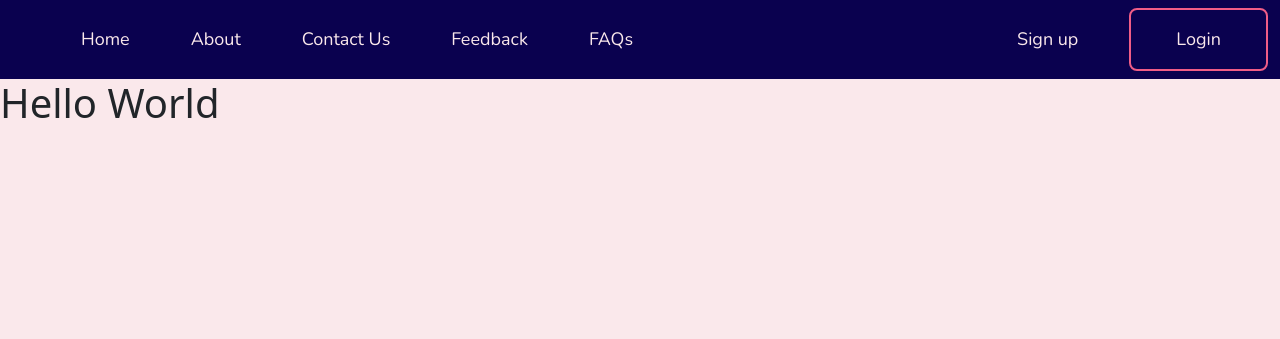
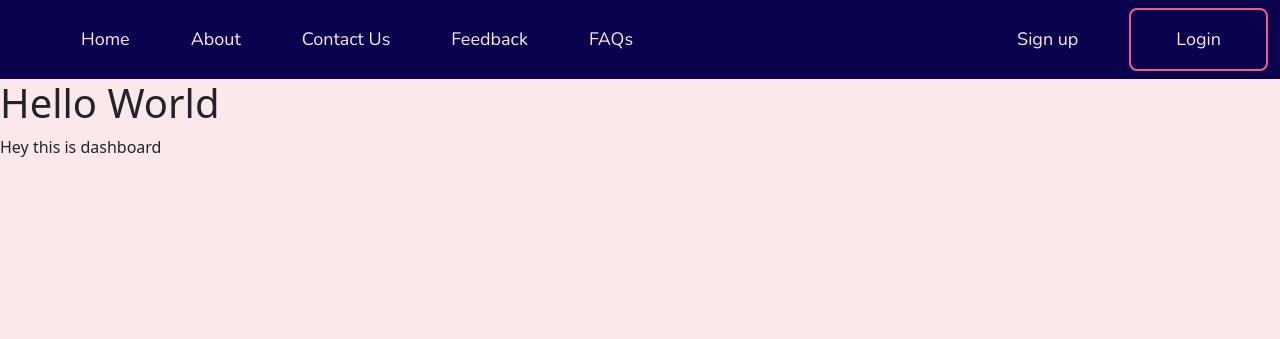
Before and after one commit to coding-geek21/Eduvive, a Django app: page /appdashboard/dashboard/ in a window 1280 px wide. Shown: the top 339 px of the page. Run offline with Django 3.2, Linux system fonts and the light colour scheme.

Commit message:
just added para

```diff
--- a/Eduvive/templates/appdashboard/dashboard.html
+++ b/Eduvive/templates/appdashboard/dashboard.html
@@ -12,6 +12,7 @@
 </style>
 <div class="">
     <h1>Hello World</h1>
+    <p>Hey this is dashboard</p>
 </div>
 {% include 'partials/footer.html' %}
 
```
